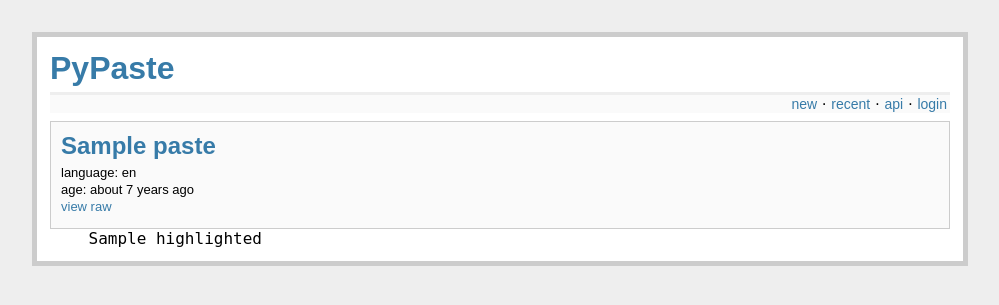
After one commit to joealcorn/PyPaste, a Flask app: page /p/1 in a window 1280 px wide. The commit adds this page. Shown: the top 305 px of the page, without its empty margins (140-1139 px from the left). Run offline with Flask 2, Linux system fonts and the light colour scheme; a database or web service that is not in the repository returns one stand-in record (values such as "Sample title"); parts of the project's set-up code (start-up, migrations or seed data) failed here and were passed over; some libraries are stand-ins or nearby versions.

Commit message:
Implement viewing of public pastes

```diff
--- a/PyPaste/static/css/style.css
+++ b/PyPaste/static/css/style.css
@@ -5,6 +5,19 @@ body {
 h1, h2, h3, a {
     color: #377BA8;
     margin: 0 0 5px;
+}
+
+ul {
+    padding-left: 0;
+    margin: 4px 0;
+}
+
+li {
+    list-style-type: none;
+}
+
+pre {
+    margin: 0 0;
 }
 
 a {
@@ -71,6 +84,21 @@ input[name=submit] {
 
 }
 
+.infobox {
+    border: 1px solid #ccc;
+    background-color: #FAFAFA;
+    padding: 10px;
+}
+
+.paste-details {
+    font-size: 13px;
+    margin-bottom: 2px;
+}
+
+.paste-wrap {
+    width: 100%;
+}
+
 .git-hash {
     text-align: right;
 }
@@ -78,3 +106,27 @@ input[name=submit] {
 .git-hash a {
     color: #CCC;
 }
+
+.highlighttable {
+    border: 1px solid #ccc;
+    background-color: #F8F8F8;
+    width: 100%;
+    font-size: 13px;
+    display: block;
+    overflow: auto;
+}
+
+.highlight, .code {
+    background-color: #F8F8F8
+}
+
+.linenos {
+    vertical-align: baseline;
+    text-align: right;
+    background-color: #EEE;
+    padding: 5px 10px 0;
+}
+
+.code {
+    padding: 5px 5px 0;
+}
--- /dev/null
+++ b/PyPaste/static/js/timeago.js
@@ -0,0 +1,195 @@
+// Copyright 2012, Terry Tai, Pragmatic.ly
+// https://pragmatic.ly/
+// Licensed under the MIT license.
+// https://github.com/pragmaticly/smart-time-ago/blob/master/LICENSE
+//
+// Generated by CoffeeScript 1.3.3
+
+(function() {
+  var TimeAgo;
+
+  TimeAgo = (function() {
+
+    function TimeAgo(element, options) {
+      this.startInterval = 60000;
+      this.init(element, options);
+    }
+
+    TimeAgo.prototype.init = function(element, options) {
+      this.$element = $(element);
+      this.options = $.extend({}, $.fn.timeago.defaults, options);
+      this.updateTime();
+      return this.startTimer();
+    };
+
+    TimeAgo.prototype.startTimer = function() {
+      var self;
+      self = this;
+      return this.interval = setInterval((function() {
+        return self.refresh();
+      }), this.startInterval);
+    };
+
+    TimeAgo.prototype.stopTimer = function() {
+      return clearInterval(this.interval);
+    };
+
+    TimeAgo.prototype.restartTimer = function() {
+      this.stopTimer();
+      return this.startTimer();
+    };
+
+    TimeAgo.prototype.refresh = function() {
+      this.updateTime();
+      return this.updateInterval();
+    };
+
+    TimeAgo.prototype.updateTime = function() {
+      var self;
+      self = this;
+      return this.$element.findAndSelf(this.options.selector).each(function() {
+        var timeAgoInWords;
+        timeAgoInWords = self.timeAgoInWords($(this).attr(self.options.attr));
+        return $(this).html(timeAgoInWords);
+      });
+    };
+
+    TimeAgo.prototype.updateInterval = function() {
+      var filter, newestTime, newestTimeInMinutes, newestTimeSrc;
+      if (this.$element.findAndSelf(this.options.selector).length > 0) {
+        if (this.options.dir === "up") {
+          filter = ":first";
+        } else if (this.options.dir === "down") {
+          filter = ":last";
+        }
+        newestTimeSrc = this.$element.findAndSelf(this.options.selector).filter(filter).attr(this.options.attr);
+        newestTime = this.parse(newestTimeSrc);
+        newestTimeInMinutes = this.getTimeDistanceInMinutes(newestTime);
+        if (newestTimeInMinutes >= 0 && newestTimeInMinutes <= 44 && this.startInterval !== 60000) {
+          this.startInterval = 60000;
+          return this.restartTimer();
+        } else if (newestTimeInMinutes >= 45 && newestTimeInMinutes <= 89 && this.startInterval !== 60000 * 22) {
+          this.startInterval = 60000 * 22;
+          return this.restartTimer();
+        } else if (newestTimeInMinutes >= 90 && newestTimeInMinutes <= 2519 && this.startInterval !== 60000 * 30) {
+          this.startInterval = 60000 * 30;
+          return this.restartTimer();
+        } else if (newestTimeInMinutes >= 2520 && this.startInterval !== 60000 * 60 * 12) {
+          this.startInterval = 60000 * 60 * 12;
+          return this.restartTimer();
+        }
+      }
+    };
+
+    TimeAgo.prototype.timeAgoInWords = function(timeString) {
+      var absolutTime;
+      absolutTime = this.parse(timeString);
+      return "" + this.options.lang.prefixes.ago + (this.distanceOfTimeInWords(absolutTime)) + this.options.lang.suffix;
+    };
+
+    TimeAgo.prototype.parse = function(iso8601) {
+      var timeStr;
+      timeStr = $.trim(iso8601);
+      timeStr = timeStr.replace(/\.\d\d\d+/, "");
+      timeStr = timeStr.replace(/-/, "/").replace(/-/, "/");
+      timeStr = timeStr.replace(/T/, " ").replace(/Z/, " UTC");
+      timeStr = timeStr.replace(/([\+\-]\d\d)\:?(\d\d)/, " $1$2");
+      return new Date(timeStr);
+    };
+
+    TimeAgo.prototype.getTimeDistanceInMinutes = function(absolutTime) {
+      var timeDistance;
+      timeDistance = new Date().getTime() - absolutTime.getTime();
+      return Math.round((Math.abs(timeDistance) / 1000) / 60);
+    };
+
+    TimeAgo.prototype.distanceOfTimeInWords = function(absolutTime) {
+      var dim;
+      dim = this.getTimeDistanceInMinutes(absolutTime);
+      if (dim === 0) {
+        return "" + this.options.lang.prefixes.lt + " " + this.options.lang.units.minute;
+      } else if (dim === 1) {
+        return "1 " + this.options.lang.units.minute;
+      } else if (dim >= 2 && dim <= 44) {
+        return "" + dim + " " + this.options.lang.units.minutes;
+      } else if (dim >= 45 && dim <= 89) {
+        return "" + this.options.lang.prefixes.about + " 1 " + this.options.lang.units.hour;
+      } else if (dim >= 90 && dim <= 1439) {
+        return "" + this.options.lang.prefixes.about + " " + (Math.round(dim / 60)) + " " + this.options.lang.units.hours;
+      } else if (dim >= 1440 && dim <= 2519) {
+        return "1 " + this.options.lang.units.day;
+      } else if (dim >= 2520 && dim <= 43199) {
+        return "" + (Math.round(dim / 1440)) + " " + this.options.lang.units.days;
+      } else if (dim >= 43200 && dim <= 86399) {
+        return "" + this.options.lang.prefixes.about + " 1 " + this.options.lang.units.month;
+      } else if (dim >= 86400 && dim <= 525599) {
+        return "" + (Math.round(dim / 43200)) + " " + this.options.lang.units.months;
+      } else if (dim >= 525600 && dim <= 655199) {
+        return "" + this.options.lang.prefixes.about + " 1 " + this.options.lang.units.year;
+      } else if (dim >= 655200 && dim <= 914399) {
+        return "" + this.options.lang.prefixes.over + " 1 " + this.options.lang.units.year;
+      } else if (dim >= 914400 && dim <= 1051199) {
+        return "" + this.options.lang.prefixes.almost + " 2 " + this.options.lang.units.years;
+      } else {
+        return "" + this.options.lang.prefixes.about + " " + (Math.round(dim / 525600)) + " " + this.options.lang.units.years;
+      }
+    };
+
+    return TimeAgo;
+
+  })();
+
+  $.fn.timeago = function(options) {
+    if (options == null) {
+      options = {};
+    }
+    return this.each(function() {
+      var $this, data;
+      $this = $(this);
+      data = $this.data("timeago");
+      if (!data) {
+        $this.data("timeago", new TimeAgo(this, options));
+      }
+      if (typeof options === 'string') {
+        return data[options]();
+      }
+    });
+  };
+
+  $.fn.findAndSelf = function(selector) {
+    return this.find(selector).add(this.filter(selector));
+  };
+
+  $.fn.timeago.Constructor = TimeAgo;
+
+  $.fn.timeago.defaults = {
+    selector: 'time.timeago',
+    attr: 'datetime',
+    dir: 'up',
+    lang: {
+      units: {
+        second: "second",
+        seconds: "seconds",
+        minute: "minute",
+        minutes: "minutes",
+        hour: "hour",
+        hours: "hours",
+        day: "day",
+        days: "days",
+        month: "month",
+        months: "months",
+        year: "year",
+        years: "years"
+      },
+      prefixes: {
+        lt: "less than a",
+        about: "about",
+        over: "over",
+        almost: "almost",
+        ago: ""
+      },
+      suffix: ' ago'
+    }
+  };
+
+}).call(this);
--- a/PyPaste/views/public/__init__.py
+++ b/PyPaste/views/public/__init__.py
@@ -1,4 +1,10 @@
-from flask import Blueprint, render_template, redirect, url_for
+from flask import (
+    abort,
+    Blueprint,
+    redirect,
+    render_template,
+    url_for
+)
 
 from PyPaste.forms import NewPaste
 from PyPaste.models.pastes import Paste
@@ -24,7 +30,16 @@ def index():
         if paste is None:
             return redirect(url_for('public.index'))
         else:
-            # Will redirect to paste page when it's implemented
-            return str(paste['id'])
+            url = url_for('public.view_paste', paste_id=paste['id'])
+            return redirect(url)
 
     return render_template('index.html', form=form)
+
+
+@public.route('/p/<int:paste_id>')
+def view_paste(paste_id):
+    paste = Paste.by_id(paste_id)
+    if paste is None:
+        abort(404)
+    else:
+        return render_template('view_paste.html', paste=paste)
--- /dev/null
+++ b/PyPaste/views/public/templates/view_paste.html
@@ -0,0 +1,33 @@
+{% extends 'layout.html' %}
+{% block css %}
+    <link href="{{ url_for('static', filename='css/syntax.css') }}" rel="stylesheet" type="text/css" />
+{% endblock %}
+
+{% block js %}
+    <script src="//ajax.googleapis.com/ajax/libs/jquery/1.9.1/jquery.min.js"></script>
+    <script src="{{ url_for('static', filename='js/timeago.js') }}"></script>
+    <script>
+        $(document).ready(function(){
+            $('.infobox').timeago();
+        })
+    </script>
+{% endblock %}
+
+{% block body %}
+
+<div class="infobox">
+    <h2>{{ paste.title }}</h2>
+    <ul>
+        <li class="paste-details">language: {{ paste.language }}</li>
+        <li class="paste-details">age:
+            <time class="timeago" title="{{ paste.created }}" datetime="{{ paste.created }}">once upon a time</time>
+        </li>
+        <li class="paste-details"><a href="#">view raw</a></li>
+    </ul>
+</div>
+
+<pre class="paste-wrap">
+    {{ paste.highlighted|safe }}
+</pre>
+
+{% endblock %}
```
